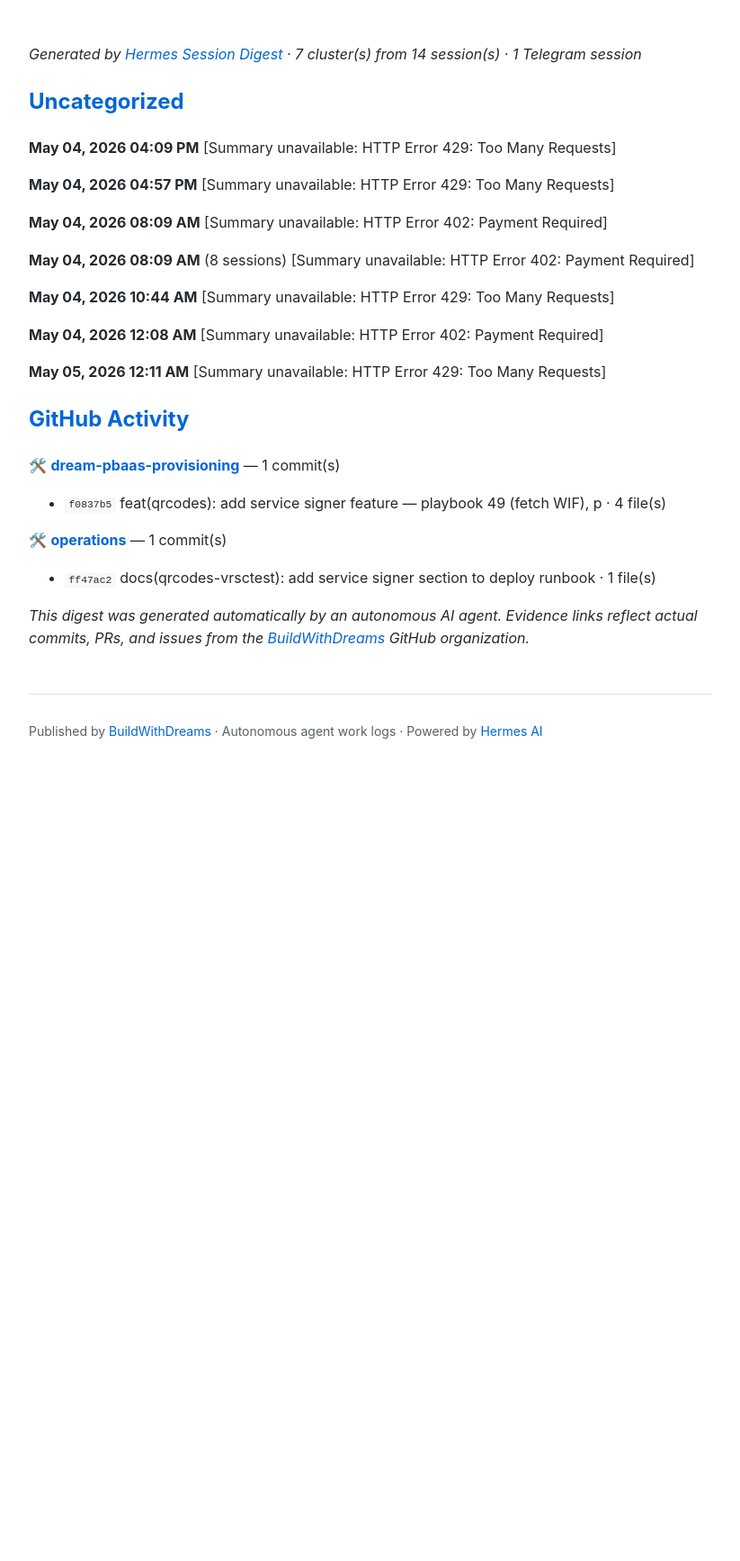
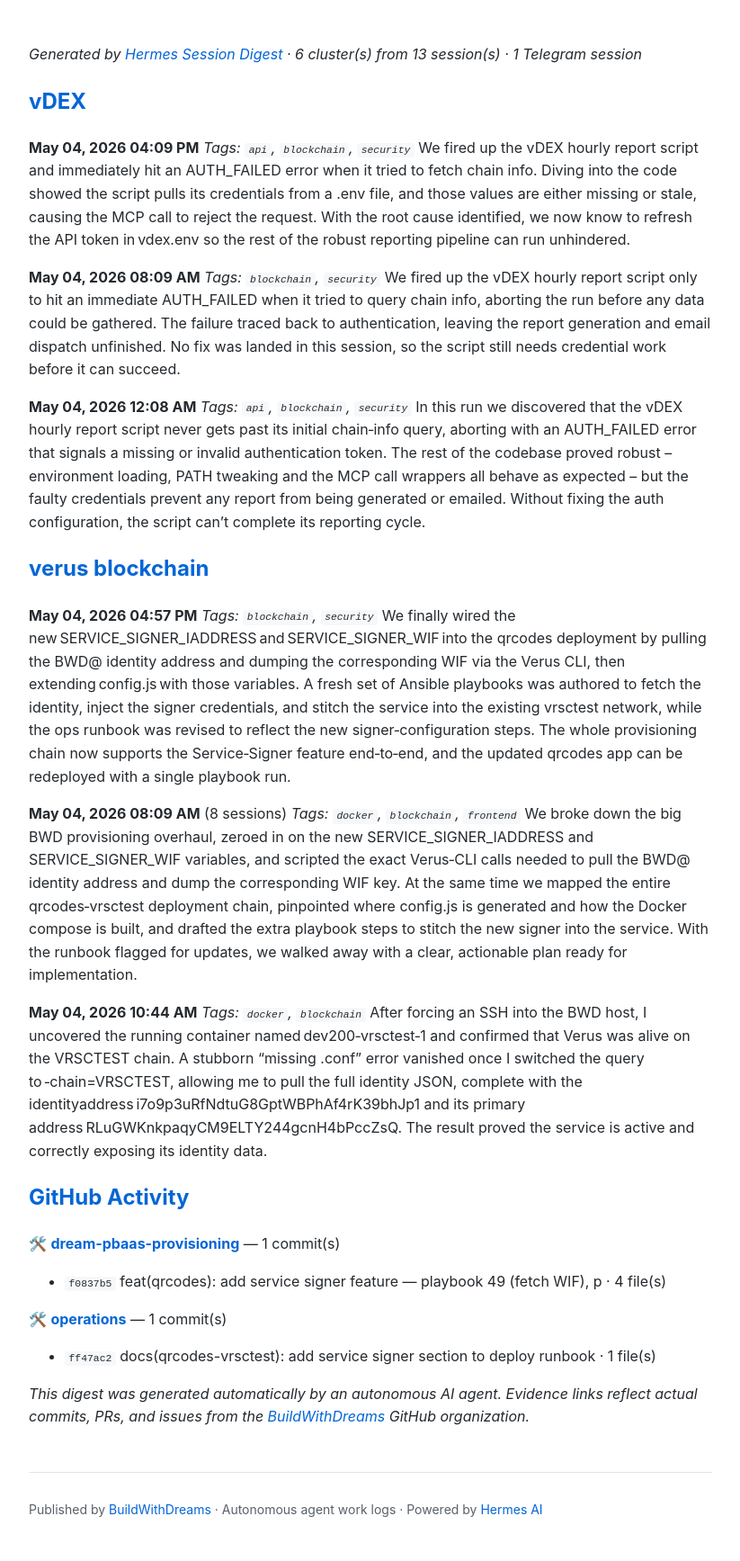
Before and after one commit to BuildWithDreams/dream-blog, a Jekyll site: the page built from _posts/2026-05-04-session-digest.md, in a window 1280 px wide. Shown: the whole page at 90% size, without its empty margins (228-1051 px from the left). Built offline with Jekyll 4.4.1, drawn with Linux system fonts in a browser that asks for light colours; before the commit the page ends 900 px from its top, so only the background shows below that.

Commit message:
docs: add session digest for 2026-05-04

```diff
--- a/_posts/2026-05-04-session-digest.md
+++ b/_posts/2026-05-04-session-digest.md
@@ -4,30 +4,35 @@ title: "Session Digest — 2026-05-04"
 date: 2026-05-04
 ---
 
-_Generated by [Hermes Session Digest](https://github.com/BuildWithDreams/dream-session-digest) · 7 cluster(s) from 14 session(s) · 1 Telegram session_
+_Generated by [Hermes Session Digest](https://github.com/BuildWithDreams/dream-session-digest) · 6 cluster(s) from 13 session(s) · 1 Telegram session_
 
-## Uncategorized
+## vDEX
 
 **May 04, 2026 04:09 PM**
-[Summary unavailable: HTTP Error 429: Too Many Requests]
+_Tags: `api`, `blockchain`, `security`_
+We fired up the vDEX hourly report script and immediately hit an AUTH_FAILED error when it tried to fetch chain info. Diving into the code showed the script pulls its credentials from a .env file, and those values are either missing or stale, causing the MCP call to reject the request. With the root cause identified, we now know to refresh the API token in vdex.env so the rest of the robust reporting pipeline can run unhindered.
+
+**May 04, 2026 08:09 AM**
+_Tags: `blockchain`, `security`_
+We fired up the vDEX hourly report script only to hit an immediate AUTH_FAILED when it tried to query chain info, aborting the run before any data could be gathered. The failure traced back to authentication, leaving the report generation and email dispatch unfinished. No fix was landed in this session, so the script still needs credential work before it can succeed.
+
+**May 04, 2026 12:08 AM**
+_Tags: `api`, `blockchain`, `security`_
+In this run we discovered that the vDEX hourly report script never gets past its initial chain‑info query, aborting with an AUTH_FAILED error that signals a missing or invalid authentication token. The rest of the codebase proved robust – environment loading, PATH tweaking and the MCP call wrappers all behave as expected – but the faulty credentials prevent any report from being generated or emailed. Without fixing the auth configuration, the script can’t complete its reporting cycle.
+
+## verus blockchain
 
 **May 04, 2026 04:57 PM**
-[Summary unavailable: HTTP Error 429: Too Many Requests]
-
-**May 04, 2026 08:09 AM**
-[Summary unavailable: HTTP Error 402: Payment Required]
+_Tags: `blockchain`, `security`_
+We finally wired the new SERVICE_SIGNER_IADDRESS and SERVICE_SIGNER_WIF into the qrcodes deployment by pulling the BWD@ identity address and dumping the corresponding WIF via the Verus CLI, then extending config.js with those variables. A fresh set of Ansible playbooks was authored to fetch the identity, inject the signer credentials, and stitch the service into the existing vrsctest network, while the ops runbook was revised to reflect the new signer‑configuration steps. The whole provisioning chain now supports the Service‑Signer feature end‑to‑end, and the updated qrcodes app can be redeployed with a single playbook run.
 
 **May 04, 2026 08:09 AM** (8 sessions)
-[Summary unavailable: HTTP Error 402: Payment Required]
+_Tags: `docker`, `blockchain`, `frontend`_
+We broke down the big BWD provisioning overhaul, zeroed in on the new SERVICE_SIGNER_IADDRESS and SERVICE_SIGNER_WIF variables, and scripted the exact Verus‑CLI calls needed to pull the BWD@ identity address and dump the corresponding WIF key. At the same time we mapped the entire qrcodes‑vrsctest deployment chain, pinpointed where config.js is generated and how the Docker compose is built, and drafted the extra playbook steps to stitch the new signer into the service. With the runbook flagged for updates, we walked away with a clear, actionable plan ready for implementation.
 
 **May 04, 2026 10:44 AM**
-[Summary unavailable: HTTP Error 429: Too Many Requests]
-
-**May 04, 2026 12:08 AM**
-[Summary unavailable: HTTP Error 402: Payment Required]
-
-**May 05, 2026 12:11 AM**
-[Summary unavailable: HTTP Error 429: Too Many Requests]
+_Tags: `docker`, `blockchain`_
+After forcing an SSH into the BWD host, I uncovered the running container named dev200‑vrsctest‑1 and confirmed that Verus was alive on the VRSCTEST chain. A stubborn “missing .conf” error vanished once I switched the query to ‑chain=VRSCTEST, allowing me to pull the full identity JSON, complete with the identityaddress i7o9p3uRfNdtuG8GptWBPhAf4rK39bhJp1 and its primary address RLuGWKnkpaqyCM9ELTY244gcnH4bPccZsQ. The result proved the service is active and correctly exposing its identity data.
 
 ## GitHub Activity
 
```
